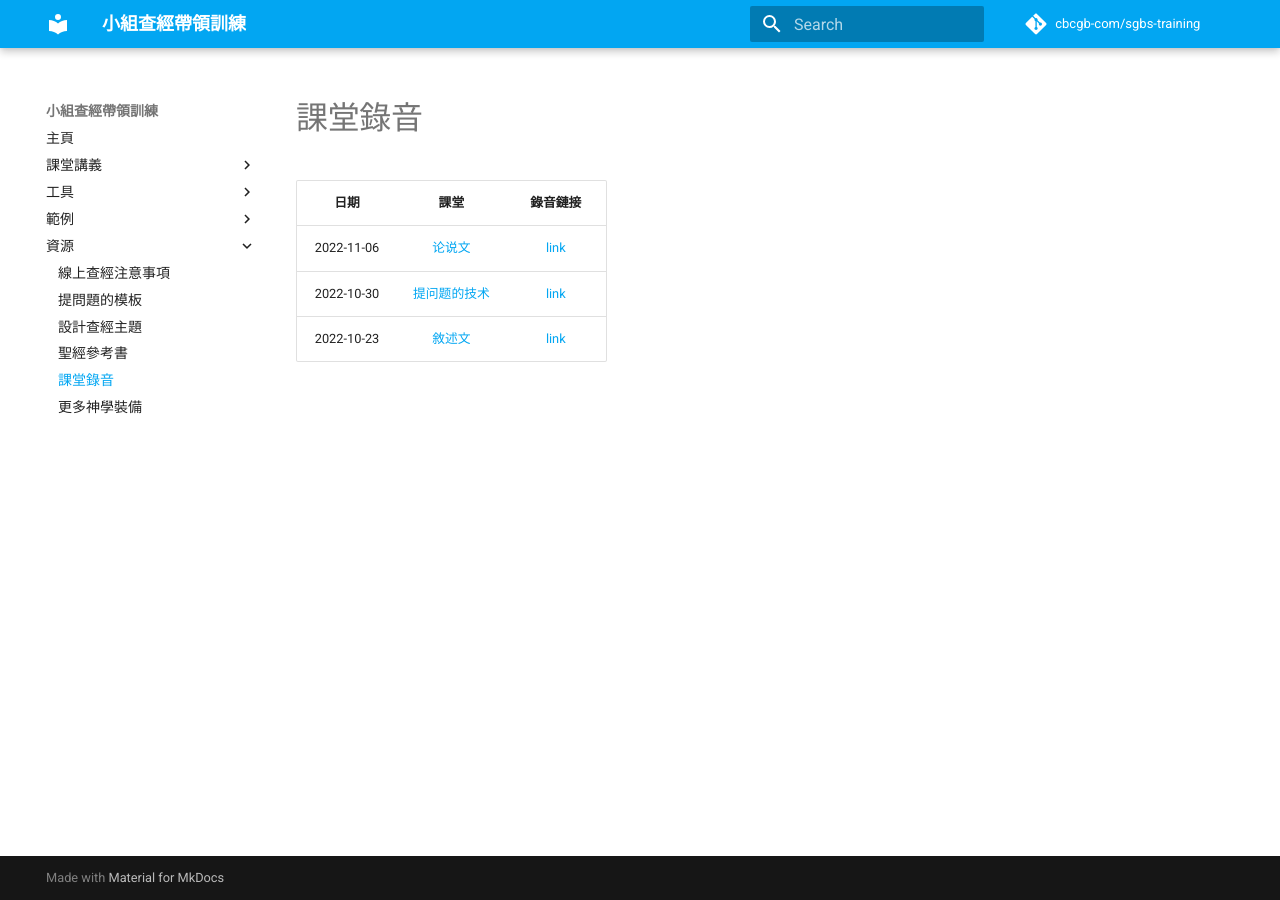
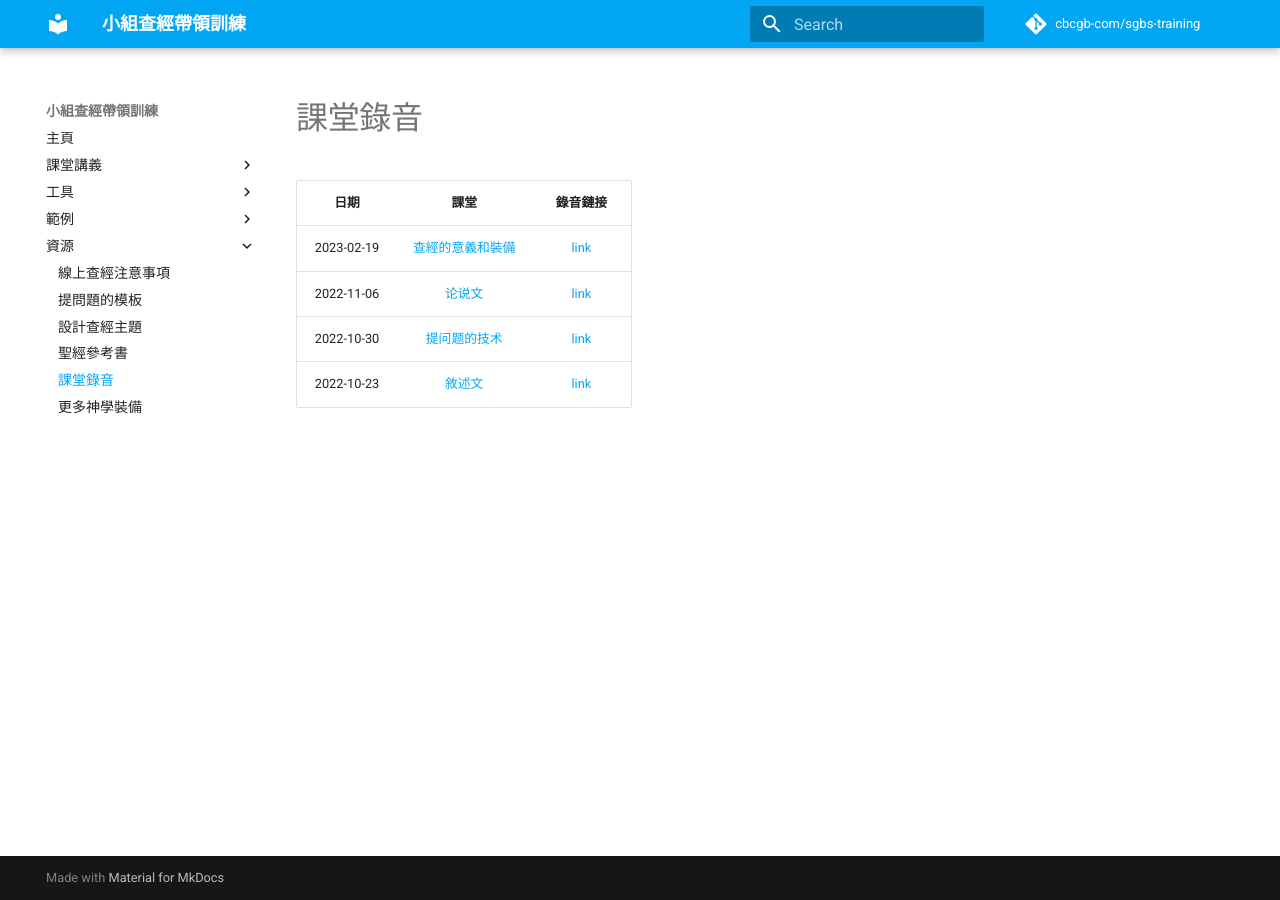
Before and after one commit to cbcgb-com/sgbs-training, an MkDocs documentation site: the page built from docs/resources/recordings.md, in a window 1280 px wide. Built offline with MkDocs 1.6.1 and Material for MkDocs 9.7.7, drawn with Linux system fonts in a browser that asks for light colours; comment, search, counter and statistics services are not loaded.

Commit message:
Add recording for Feb 19.

```diff
--- a/docs/resources/recordings.md
+++ b/docs/resources/recordings.md
@@ -2,6 +2,7 @@
 
 |    日期    |                          課堂                          |                                      錄音鏈接                                       |
 |:----------:|:----------------------------------------------------:|:-----------------------------------------------------------------------------------:|
+| 2023-02-19 | [查經的意義和裝備](../class-notes/lesson-1-foundations.md) | [link](https://www.dropbox.com/s/568bwk7yr074hu7/20230219-class-recording.mp3?dl=0) |
 | 2022-11-06 |    [论说文](../class-notes/lesson-3-questioning.md)    |  [link](https://www.dropbox.com/sh/wxcdfe52amil48d/AADWhC3NpZKm8Fmfay29g2dTa?dl=0)  |
 | 2022-10-30 | [提问题的技术](../class-notes/lesson-3-questioning.md) | [link](https://www.dropbox.com/s/9oezd89ngvfbhfl/20221030-class-recording.mp3?dl=0) |
 | 2022-10-23 |     [敘述文](../class-notes/lesson-2-narrative.md)     | [link](https://www.dropbox.com/s/i79fazaslqw5gfx/20221023-class-recording.mp3?dl=0) |
```
